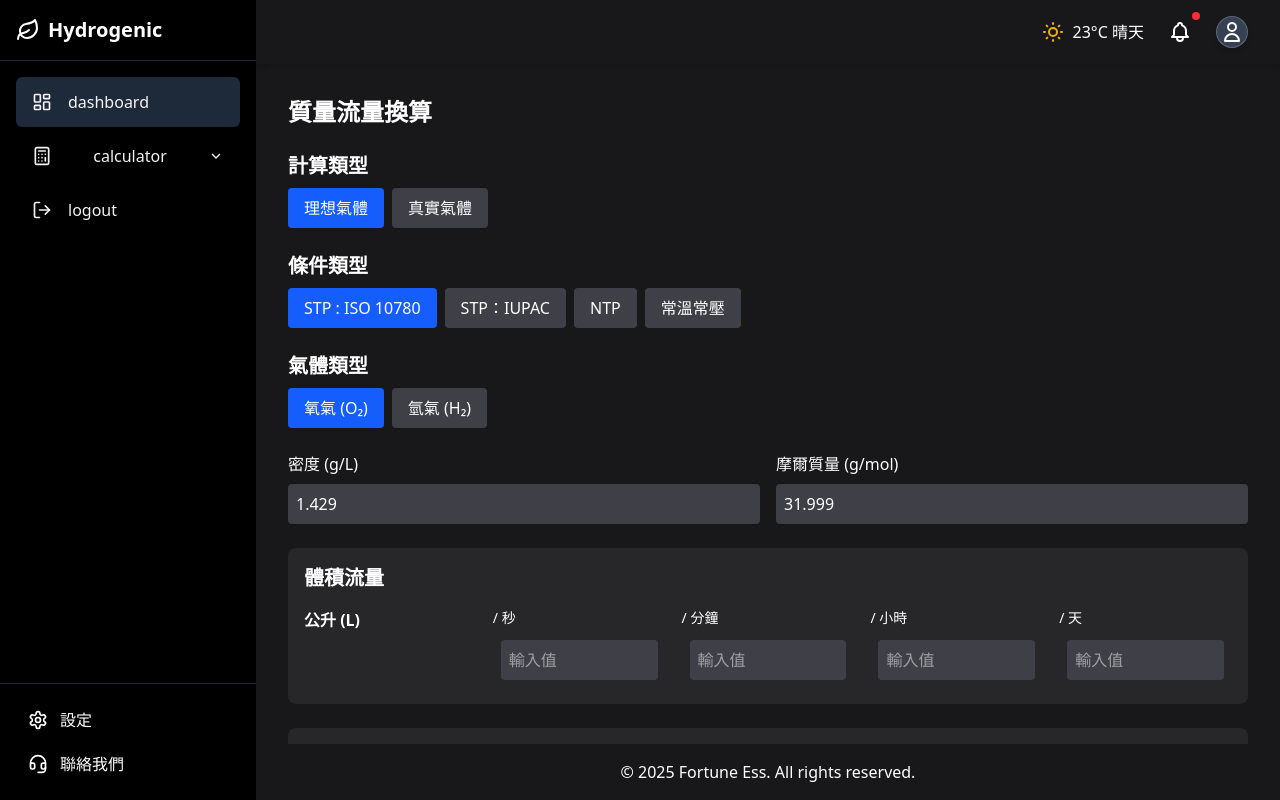
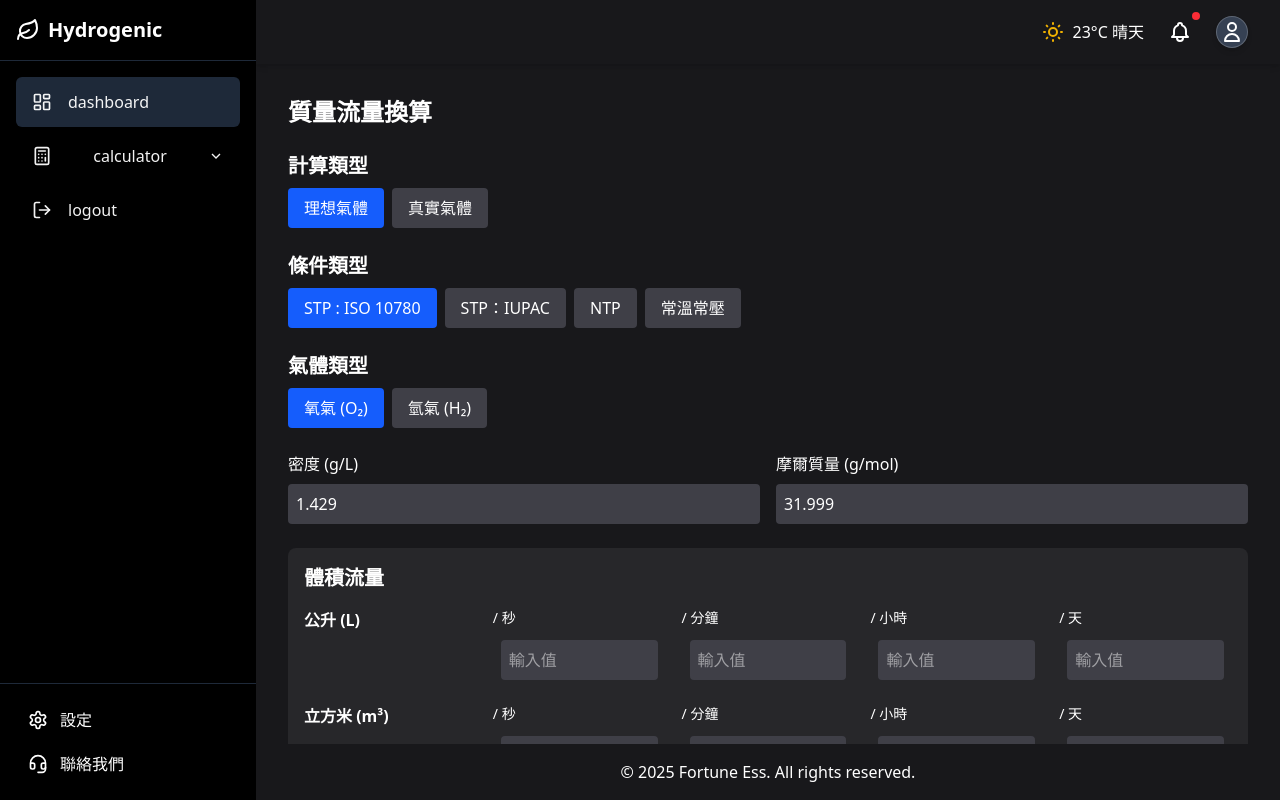
Before and after one commit to crypto0627/hydrogenic-energy, a Next.js app in the folder apps/web/: page /massflow in a window 1280 px wide. Built offline with nearby package versions, Linux system fonts and the light colour scheme.

Commit message:
feat: massflow m3

```diff
--- a/apps/web/src/app/massflow/page.tsx
+++ b/apps/web/src/app/massflow/page.tsx
@@ -4,7 +4,7 @@ import { useState } from 'react';
 
 // 定義流量單位類型
 type TimeUnit = 'second' | 'minute' | 'hour' | 'day';
-type VolumeUnit = 'liter';
+type VolumeUnit = 'liter' | 'cubicMeter';
 type MassUnit = 'kg';
 type ChemicalUnit = 'mol';
 type CalculationType = 'ideal' | 'real';
@@ -18,6 +18,10 @@ interface FlowValues {
   literPerMinute: string;
   literPerHour: string;
   literPerDay: string;
+  cubicMeterPerSecond: string;
+  cubicMeterPerMinute: string;
+  cubicMeterPerHour: string;
+  cubicMeterPerDay: string;
   // 質量流量
   kgPerSecond: string;
   kgPerMinute: string;
@@ -65,6 +69,10 @@ export default function MassFlowPage() {
     literPerMinute: '',
     literPerHour: '',
     literPerDay: '',
+    cubicMeterPerSecond: '',
+    cubicMeterPerMinute: '',
+    cubicMeterPerHour: '',
+    cubicMeterPerDay: '',
     // 質量流量
     kgPerSecond: '',
     kgPerMinute: '',
@@ -88,6 +96,7 @@ export default function MassFlowPage() {
   // 體積轉換因子 (相對於公升)
   const volumeConversionFactors: Record<VolumeUnit, number> = {
     liter: 1,
+    cubicMeter: 1000,
   };
 
   // 質量轉換因子 (相對於公斤)
@@ -169,6 +178,9 @@ export default function MassFlowPage() {
     if (typeof unit === 'string' && unit.includes('liter')) {
       unitType = 'volume';
       specificUnit = 'liter';
+    } else if (typeof unit === 'string' && unit.includes('cubicMeter')) {
+      unitType = 'volume';
+      specificUnit = 'cubicMeter';
     } else if (typeof unit === 'string' && unit.includes('kg')) {
       unitType = 'mass';
       specificUnit = 'kg';
@@ -196,7 +208,7 @@ export default function MassFlowPage() {
     // 根據單位類型進行轉換
     if (unitType === 'volume') {
       // 體積單位轉換為公升
-      valueInLiterPerSecond = valueInLiterPerSecond / volumeConversionFactors[specificUnit as VolumeUnit];
+      valueInLiterPerSecond = valueInLiterPerSecond * volumeConversionFactors[specificUnit as VolumeUnit];
     } else if (unitType === 'mass') {
       // 質量單位轉換為公升
       const massInKg = numValue;
@@ -218,6 +230,12 @@ export default function MassFlowPage() {
       const literKey = `literPer${timeKey.charAt(0).toUpperCase() + timeKey.slice(1)}` as keyof FlowValues;
       if (literKey !== unit) {
         newValues[literKey] = (valueInLiterPerSecond * timeConversionFactors[timeKey]).toFixed(6);
+      }
+
+      // 立方米單位
+      const cubicMeterKey = `cubicMeterPer${timeKey.charAt(0).toUpperCase() + timeKey.slice(1)}` as keyof FlowValues;
+      if (cubicMeterKey !== unit) {
+        newValues[cubicMeterKey] = (valueInLiterPerSecond * timeConversionFactors[timeKey] / 1000).toFixed(6);
       }
 
       // 公斤單位
@@ -248,6 +266,10 @@ export default function MassFlowPage() {
       literPerMinute: '',
       literPerHour: '',
       literPerDay: '',
+      cubicMeterPerSecond: '',
+      cubicMeterPerMinute: '',
+      cubicMeterPerHour: '',
+      cubicMeterPerDay: '',
       // 質量流量
       kgPerSecond: '',
       kgPerMinute: '',
@@ -271,6 +293,7 @@ export default function MassFlowPage() {
 
   const volumeUnitLabels: Record<VolumeUnit, string> = {
     liter: 'L',
+    cubicMeter: 'm³',
   };
 
   const massUnitLabels: Record<MassUnit, string> = {
@@ -402,6 +425,15 @@ export default function MassFlowPage() {
             </div>
           ))}
         </div>
+        <div className="grid grid-cols-1 sm:grid-cols-2 lg:grid-cols-5 gap-4 mt-4">
+          <div className="text-white font-semibold">立方米 (m³)</div>
+          {Object.entries(timeUnitLabels).map(([key, label]) => (
+            <div key={key} className="flex flex-col">
+              <span className="text-white text-sm mb-1">{label}</span>
+              {renderInputField(`cubicMeterPer${key.charAt(0).toUpperCase() + key.slice(1)}` as keyof FlowValues, '')}
+            </div>
+          ))}
+        </div>
       </div>
 
       <div className="bg-zinc-800 p-4 rounded-lg mb-6">
```
